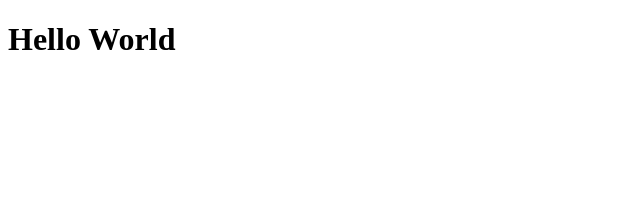
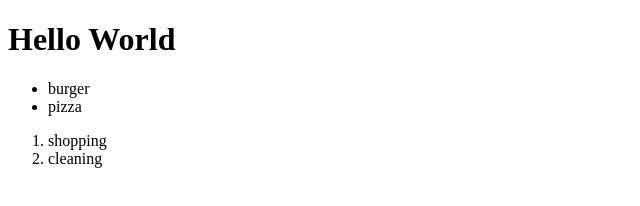
Before and after one commit to FerasMohammed1/git_test, a plain HTML site: page html-boilerplate/index.html in a window 1280 px wide. Shown: the whole page, without its empty margins (0-640 px from the left). Drawn offline with Linux system fonts and the light colour scheme.

Commit message:
Added Lists

```diff
--- a/html-boilerplate/index.html
+++ b/html-boilerplate/index.html
@@ -8,5 +8,15 @@
 </head>
 <body>
     <h1> Hello World</h1>
+    <ul>
+        <li>burger</li>
+        <li>pizza</li>
+    </ul>
+    <ol>
+        <li>shopping</li>
+        <li>cleaning</li>
+
+    </ol>
+
 </body>
 </html>
```
